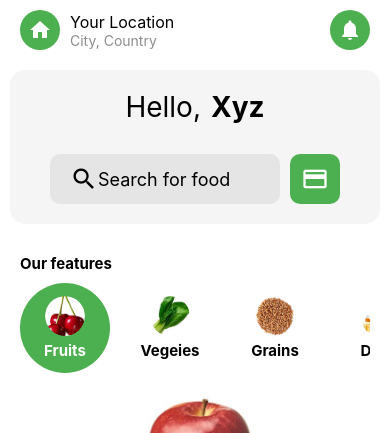
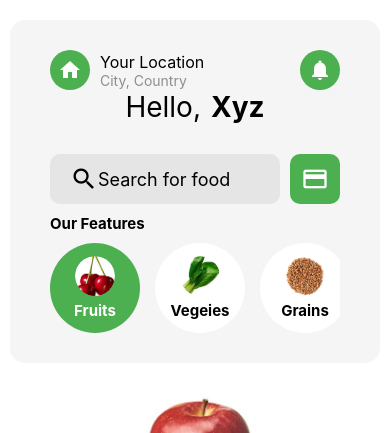
Before and after one commit to AyushV14/farmers-frontend, a React Native app: screen /ConsumerDashboard in a window 390 px wide. Shown: the top 433 px of the page. Built offline with nearby package versions, Linux system fonts and the light colour scheme.

Commit message:
fixed errors

```diff
--- a/components/Dashboard/ConsumerDashboard.js
+++ b/components/Dashboard/ConsumerDashboard.js
@@ -1,4 +1,4 @@
-import {useState} from 'react';
+import React, { useState, useEffect } from 'react';
 import {
   Dimensions,
   Image,
@@ -6,46 +6,68 @@ import {
   StyleSheet,
   Text,
   View,
+  TextInput,
+  ActivityIndicator,
 } from 'react-native';
 import {
   FlatList,
-  ScrollView,
-  TextInput,
   TouchableHighlight,
   TouchableOpacity,
 } from 'react-native-gesture-handler';
 import Icon from 'react-native-vector-icons/MaterialIcons';
-// import BottomNavigator from './BottomNavigator';
 import categories from '../consts/categories';
 import foods from '../consts/foods';
 
-const {width} = Dimensions.get('screen');
+const { width } = Dimensions.get('screen');
 const cardWidth = width / 2 - 20;
 
 export default function ConsumerDashboard() {
   const COLORS = {
     white: '#FFF',
     dark: '#000',
-    primary: '#4CAF50', // Changed to a shade of green
-    secondary: '#C8E6C9', // Changed to a light green shade
+    primary: '#4CAF50',
+    secondary: '#C8E6C9',
     light: '#E5E5E5',
     grey: '#908e8c',
   };
 
+  // State for categories and selected category
   const [selectedCategoryIndex, setSelectedCategoryIndex] = useState(0);
+
+  // State for foods (pagination)
+  const [data, setData] = useState(foods.slice(0, 10)); // Initially load only 10 items
+  const [page, setPage] = useState(1); // Current page number
+  const [loadingMore, setLoadingMore] = useState(false); // Loading state
+
+  // Simulate loading more data
+  const loadMoreData = () => {
+    if (loadingMore) return; // Prevent multiple calls
+
+    setLoadingMore(true);
+
+    setTimeout(() => {
+      const newPage = page + 1;
+      const moreData = foods.slice(page * 10, (page + 1) * 10); // Fetch next 10 items
+      if (moreData.length > 0) {
+        setData([...data, ...moreData]); // Append new data to current list
+        setPage(newPage); // Update page number
+      }
+      setLoadingMore(false); // Stop loading
+    }, 1500); // Simulate network delay
+  };
 
   const ListCategories = () => {
     return (
       <View style={style.categoriesContainer}>
-        <Text style={style.label}>Our features</Text>
-        <ScrollView
+        <Text style={style.label}>Our Features</Text>
+        <FlatList
           horizontal
           showsHorizontalScrollIndicator={false}
           contentContainerStyle={style.categoriesListContainer}
-        >
-          {categories.map((category, index) => (
+          data={categories}
+          keyExtractor={(item, index) => index.toString()}
+          renderItem={({ item, index }) => (
             <TouchableOpacity
-              key={index}
               activeOpacity={0.8}
               onPress={() => setSelectedCategoryIndex(index)}
               style={style.categoryBtnWrapper}
@@ -59,10 +81,7 @@ export default function ConsumerDashboard() {
                 ]}
               >
                 <View style={style.categoryBtnImgCon}>
-                  <Image
-                    source={category.image}
-                    style={style.categoryImage}
-                  />
+                  <Image source={item.image} style={style.categoryImage} />
                 </View>
                 <Text
                   style={[
@@ -72,30 +91,26 @@ export default function ConsumerDashboard() {
                     },
                   ]}
                 >
-                  {category.name}
+                  {item.name}
                 </Text>
               </View>
             </TouchableOpacity>
-          ))}
-        </ScrollView>
+          )}
+        />
       </View>
     );
   };
 
-  const Card = ({food}) => {
+  const Card = ({ food }) => {
     return (
-      <TouchableHighlight
-        underlayColor={COLORS.white}
-        activeOpacity={0.9}>
+      <TouchableHighlight underlayColor={COLORS.white} activeOpacity={0.9}>
         <View style={style.card}>
-          <View style={{alignItems: 'center', top: -40}}>
-            <Image source={food.image} style={{height: 120, width: 120}} />
+          <View style={{ alignItems: 'center', top: -40 }}>
+            <Image source={food.image} style={{ height: 120, width: 120 }} />
           </View>
-          <View style={{marginHorizontal: 20}}>
-            <Text style={{fontSize: 18, fontWeight: 'bold'}}>{food.name}</Text>
-            <Text style={{fontSize: 14, color: COLORS.grey, marginTop: 2}}>
-              {food.ingredients}
-            </Text>
+          <View style={{ marginHorizontal: 20 }}>
+            <Text style={{ fontSize: 18, fontWeight: 'bold' }}>{food.name}</Text>
+            <Text style={{ fontSize: 14, color: COLORS.grey, marginTop: 2 }}>{food.ingredients}</Text>
           </View>
           <View
             style={{
@@ -103,10 +118,9 @@ export default function ConsumerDashboard() {
               marginHorizontal: 20,
               flexDirection: 'row',
               justifyContent: 'space-between',
-            }}>
-            <Text style={{fontSize: 18, fontWeight: 'bold'}}>
-            ₹{food.price}/kg
-            </Text>
+            }}
+          >
+            <Text style={{ fontSize: 18, fontWeight: 'bold' }}>₹{food.price}/kg</Text>
             <View style={style.addToCartBtn}>
               <Icon name="add" size={20} color={COLORS.white} />
             </View>
@@ -116,17 +130,17 @@ export default function ConsumerDashboard() {
     );
   };
 
-  return (
-    <SafeAreaView style={{flex: 1, backgroundColor: COLORS.white, paddingBottom: 70 }}>
+  const renderHeader = () => (
+    <View style={style.mainContainer}>
       <View style={style.header}>
         {/* Top Left Section */}
         <View style={style.topLeft}>
           <View style={style.iconContainer}>
             <Icon name="home" size={24} color={COLORS.white} />
           </View>
-          <View style={{marginLeft: 10}}>
-            <Text style={{fontSize: 16, color: COLORS.dark}}>Your Location</Text>
-            <Text style={{fontSize: 14, color: COLORS.grey}}>City, Country</Text>
+          <View style={{ marginLeft: 10 }}>
+            <Text style={{ fontSize: 16, color: COLORS.dark }}>Your Location</Text>
+            <Text style={{ fontSize: 14, color: COLORS.grey }}>City, Country</Text>
           </View>
         </View>
         {/* Top Right Section */}
@@ -135,44 +149,45 @@ export default function ConsumerDashboard() {
         </View>
       </View>
 
-      {/* Main Content Container */}
-      <View style={style.mainContainer}>
+      {/* Greeting Section */}
       <View style={style.greetingContainer}>
         <Text style={style.greetingText}>Hello,</Text>
         <Text style={style.greetingTextBold}>Xyz</Text>
       </View>
       <View
         style={{
-      marginTop: 20, // Adjusted margin to give some space between the greeting and search bar
+          marginTop: 20,
           flexDirection: 'row',
           paddingHorizontal: 20,
-    }}>
+        }}
+      >
         <View style={style.inputContainer}>
           <Icon name="search" size={28} />
-      <TextInput
-        style={{flex: 1, fontSize: 18}}
-        placeholder="Search for food"
-      />
+          <TextInput style={{ flex: 1, fontSize: 18 }} placeholder="Search for food" />
         </View>
         <View style={style.sortBtn}>
-      <Icon name="credit-card" size={28} style={{color: COLORS.white}} />
-    </View>
+          <Icon name="credit-card" size={28} style={{ color: COLORS.white }} />
         </View>
       </View>
 
-        <View>
+      {/* Features Section */}
       <ListCategories />
     </View>
+  );
+
+  return (
+    <SafeAreaView style={{ flex: 1, backgroundColor: COLORS.white }}>
       <FlatList
+        ListHeaderComponent={renderHeader}
         showsVerticalScrollIndicator={false}
         numColumns={2}
-          data={foods}
-          renderItem={({item}) => <Card food={item} />}
+        data={data}
+        renderItem={({ item }) => <Card food={item} />}
+        keyExtractor={(item) => item.id.toString()}
+        onEndReached={loadMoreData} // Trigger loadMoreData when reaching the end
+        onEndReachedThreshold={0.5} // Trigger when 50% away from end
+        ListFooterComponent={loadingMore && <ActivityIndicator size="large" color={COLORS.primary} />} // Show loading indicator
       />
-        <View style={style.bottomsec}>
-          {/* <BottomNavigator style={style.bottomnav} /> */}
-        </View>
-
     </SafeAreaView>
   );
 }
@@ -193,22 +208,22 @@ const style = StyleSheet.create({
     height: 40,
     width: 40,
     borderRadius: 20,
-    backgroundColor: '#4CAF50', // Changed to green shade
+    backgroundColor: '#4CAF50',
     justifyContent: 'center',
     alignItems: 'center',
   },
   mainContainer: {
     padding: 20,
-    backgroundColor: '#F5F5F5', // Adjust background color if needed
-    borderRadius: 15, // Add border radius
-    marginHorizontal: 10, // Add margin to give some space from the sides
-    marginVertical: 20, // Add margin to give some space from the sides
+    backgroundColor: '#F5F5F5',
+    borderRadius: 15,
+    marginHorizontal: 10,
+    marginVertical: 20,
   },
   greetingContainer: {
     flexDirection: 'row',
-    justifyContent: 'center',  // Center the greeting horizontally
-    alignItems: 'center',      // Center the greeting vertically
-    marginBottom: 10,          // Add some space between the greeting and the search bar
+    justifyContent: 'center',
+    alignItems: 'center',
+    marginBottom: 10,
   },
   greetingText: {
     fontSize: 28,
@@ -233,7 +248,7 @@ const style = StyleSheet.create({
     width: 50,
     height: 50,
     marginLeft: 10,
-    backgroundColor: '#4CAF50', // Changed to green shade
+    backgroundColor: '#4CAF50',
     borderRadius: 10,
     justifyContent: 'center',
     alignItems: 'center',
@@ -241,52 +256,45 @@ const style = StyleSheet.create({
   categoriesContainer: {
     paddingVertical: 10,
     paddingHorizontal: 20,
-    // backgroundColor:'#000',
   },
   label: {
     fontSize: 15,
     fontWeight: 'bold',
     color: '#000',
-    marginBottom: 10, // Space between label and category list
+    marginBottom: 10,
   },
   categoriesListContainer: {
     alignItems: 'center',
-
   },
   categoryBtnWrapper: {
     marginRight: 15,
   },
   categoryBtn: {
-    width: 90, // Adjust as needed, should be equal to height for circular appearance
-    height: 90, // Ensure equal height
-    borderRadius: 60, // Half of width/height to make it circular
+    width: 90,
+    height: 90,
+    borderRadius: 60,
     alignItems: 'center',
     justifyContent: 'center',
-    backgroundColor: 'transparent', // No background color, or set as needed
-    flexDirection: 'column',
     padding: 10,
-
   },
   categoryBtnImgCon: {
-    width: 40, // Smaller circle for image container
+    width: 40,
     height: 40,
-    borderRadius: 30, // Half of width/height to make it circular
+    borderRadius: 30,
     overflow: 'hidden',
     alignItems: 'center',
     justifyContent: 'center',
     marginBottom: 5,
   },
   categoryImage: {
-    width: 40, // Same as container width
-    height: 40, // Same as container height
-    borderRadius: 30, // Same as container radius
-
+    width: 40,
+    height: 40,
+    borderRadius: 30,
   },
   categoryName: {
     fontSize: 15,
     fontWeight: 'bold',
-    textAlign: 'center', // Center the text
-
+    textAlign: 'center',
   },
   card: {
     height: 220,
@@ -302,14 +310,8 @@ const style = StyleSheet.create({
     height: 30,
     width: 30,
     borderRadius: 20,
-    backgroundColor: '#4CAF50', // Changed to green shade
+    backgroundColor: '#4CAF50',
     justifyContent: 'center',
     alignItems: 'center',
   },
-  bottomsec: {
-    position: 'absolute',
-    bottom: 10,
-    left: 0,
-    right: 0,
-  },
 });
--- a/components/Login-signup/Sign-in/FarmerSign-in.js
+++ b/components/Login-signup/Sign-in/FarmerSign-in.js
@@ -1,6 +1,6 @@
 import React, { useState } from 'react';
-import { View, Text, TextInput, TouchableOpacity, StyleSheet, Image } from 'react-native';
-import { LinearGradient } from 'expo-linear-gradient'; // Import LinearGradient for gradient background
+import { View, Text, TextInput, TouchableOpacity, StyleSheet, Image, Dimensions, ScrollView } from 'react-native';
+import { LinearGradient } from 'expo-linear-gradient';
 import { useNavigation } from '@react-navigation/native';
 
 export default function FarmerSignIn() {
@@ -20,9 +20,10 @@ export default function FarmerSignIn() {
 
   return (
     <LinearGradient
-      colors={['#e0f2f1', '#b9fbc0']} // Light green gradient
+      colors={['#e0f2f1', '#b9fbc0']}
       style={styles.background}
     >
+      <ScrollView contentContainerStyle={styles.scrollContainer}>
         <View style={styles.container}>
           <Image source={require('../../../assets/images/farmlogo.jpg')} style={styles.logo} />
 
@@ -90,10 +91,12 @@ export default function FarmerSignIn() {
             <Text style={styles.signInText}>Already have an account? Login</Text>
           </TouchableOpacity>
         </View>
+      </ScrollView>
     </LinearGradient>
   );
+}
 
-}
+const { width, height } = Dimensions.get('window');
 
 const styles = StyleSheet.create({
   background: {
@@ -101,8 +104,13 @@ const styles = StyleSheet.create({
     justifyContent: 'center',
     alignItems: 'center',
   },
+  scrollContainer: {
+    flexGrow: 1,
+    justifyContent: 'center',
+    alignItems: 'center',
+  },
   container: {
-      width: '90%',
+    width: width * 0.9,
     maxWidth: 400,
     padding: 20,
     backgroundColor: 'rgba(255, 255, 255, 0.95)',
@@ -113,17 +121,15 @@ const styles = StyleSheet.create({
     shadowOpacity: 0.3,
     shadowRadius: 10,
     elevation: 8,
-      maxHeight: '80%', // Limits container height to 80% of the screen
-      justifyContent: 'space-between', // Evenly distribute space between items
   },
   logo: {
-      width: 120,
-      height: 120,
-      borderRadius: 60,
-      marginBottom: 15, // Reduced margin to move elements up
+    width: width * 0.3, // Make logo size responsive
+    height: width * 0.3,
+    borderRadius: (width * 0.3) / 2,
+    marginBottom: 20,
   },
   title: {
-      fontSize: 28, // Adjusted font size for a balanced look
+    fontSize: 24, // Adjusted for responsiveness
     fontWeight: '700',
     marginBottom: 20,
     textAlign: 'center',
@@ -133,7 +139,7 @@ const styles = StyleSheet.create({
     borderWidth: 1,
     borderColor: '#bbb',
     padding: 15,
-      marginBottom: 10, // Reduced margin to bring inputs closer
+    marginBottom: 12,
     borderRadius: 10,
     backgroundColor: '#fff',
     fontSize: 16,
@@ -146,10 +152,10 @@ const styles = StyleSheet.create({
   },
   button: {
     backgroundColor: '#43a047',
-      paddingVertical: 12, // Adjusted padding to make the button slightly smaller
+    paddingVertical: 12,
     borderRadius: 10,
     alignItems: 'center',
-      marginTop: 15, // Reduced margin to bring the button up
+    marginTop: 20,
     width: '100%',
     shadowColor: '#000',
     shadowOffset: { width: 0, height: 4 },
@@ -163,9 +169,9 @@ const styles = StyleSheet.create({
     fontWeight: 'bold',
   },
   signInButton: {
-      padding: 10, // Reduced padding for a more compact button
+    padding: 10,
     alignItems: 'center',
-      marginTop: 10, // Reduced margin to bring it closer to the main button
+    marginTop: 10,
   },
   signInText: {
     color: '#2e7d32',
```
Lines whose indentation alone changed are shown as unchanged.
